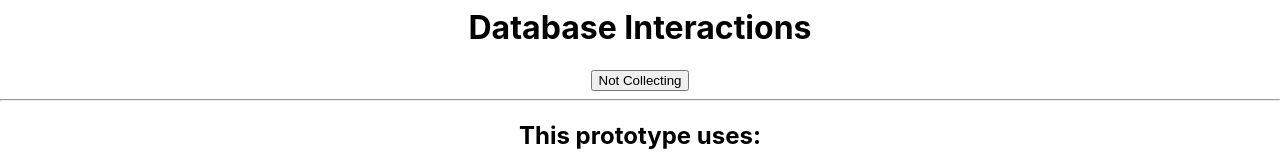
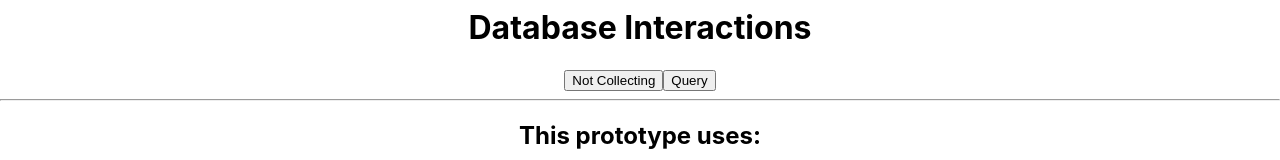
Before and after one commit to robertIanClarkson/Bottomless-Prototype, a React (Create React App) app in the folder react-backend/client/: page / in a window 1280 px wide. Shown: the part 306-466 px from the top of the page. Built offline with nearby package versions, Linux system fonts and the light colour scheme; no server answers.

Commit message:
Testing GET request for query

```diff
--- a/react-backend/client/src/App.js
+++ b/react-backend/client/src/App.js
@@ -56,14 +56,18 @@ class App extends Component {
           })
         }
       })
+  }
 
-
-
+  onQuery() {
+    fetch('/query')
+      .then(res => res.json())
+      .then((result) => {
+        console.log(result)
+      })
   }
 
   componentDidMount() {
     setInterval(() => {
-      try {
       fetch('/temp')
         .then(res => res.json())
         .then((data) => {
@@ -73,11 +77,8 @@ class App extends Component {
             temp: this.convertToFarhenheit(data.temp),
             time: this.convertTo24hour(data.time)
           })
-          });
-      } catch(err) {
-        console.log(err)
-      }
-
+        })
+        .catch(err => console.log(err))
     }, 1000);
   }
 
@@ -95,6 +96,7 @@ class App extends Component {
         <DatabaseInteractions
           onCollect={this.onCollect.bind(this)}
           collect={this.state.collect}
+          onQuery={this.onQuery.bind(this)}
         />
         <hr/>
         <Description/>
--- a/react-backend/client/src/components/DatabaseInteractions.js
+++ b/react-backend/client/src/components/DatabaseInteractions.js
@@ -12,7 +12,7 @@ export class DatabaseInteractions extends React.Component {
       <div>
         <h1>Database Interactions</h1>
         <button onClick={this.props.onCollect}>{collect_status}</button>
-        {/* <button onClick={this.props.onQuery}>Query</button> */}
+        <button onClick={this.props.onQuery}>Query</button>
       </div>
     );
   }
```
Lines whose indentation alone changed are shown as unchanged.
